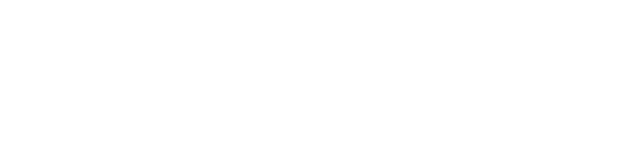
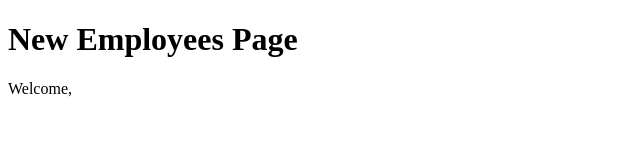
Before and after one commit to RoyDovrat/FactoryManagementNode.js, a website: page client/editDepartment.html in a window 1280 px wide. Shown: the whole page, without its empty margins (0-640 px from the left). Drawn offline with Linux system fonts and the light colour scheme.

Commit message:
editDepartment.html

```diff
--- a/client/editDepartment.html
+++ b/client/editDepartment.html
@@ -7,7 +7,11 @@
     </head>
 
     <body>
+        <h1>New Employees Page</h1>
 
+        <!-- Display user's full name -->
+        <p>Welcome, <span id="fullName"></span></p>
+        <!------------------------------>
 
     </body>
 </html>
```
